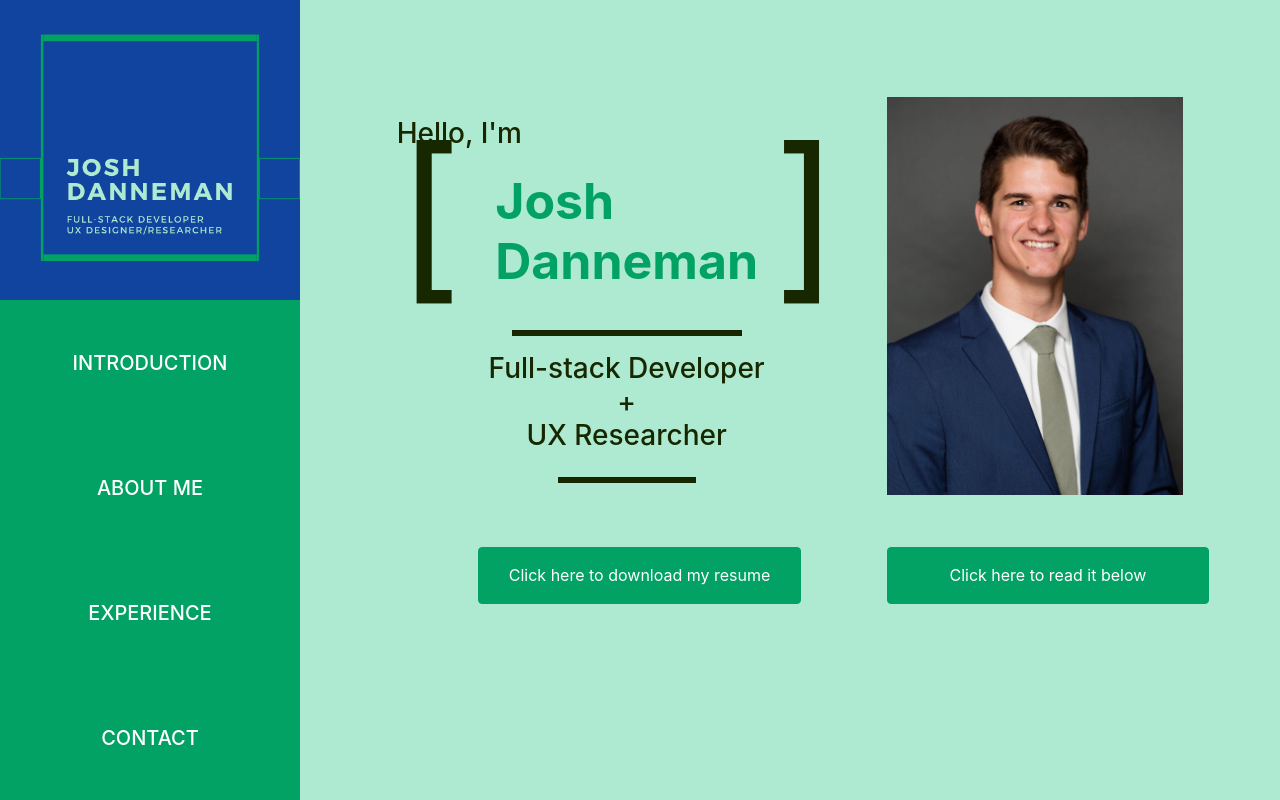
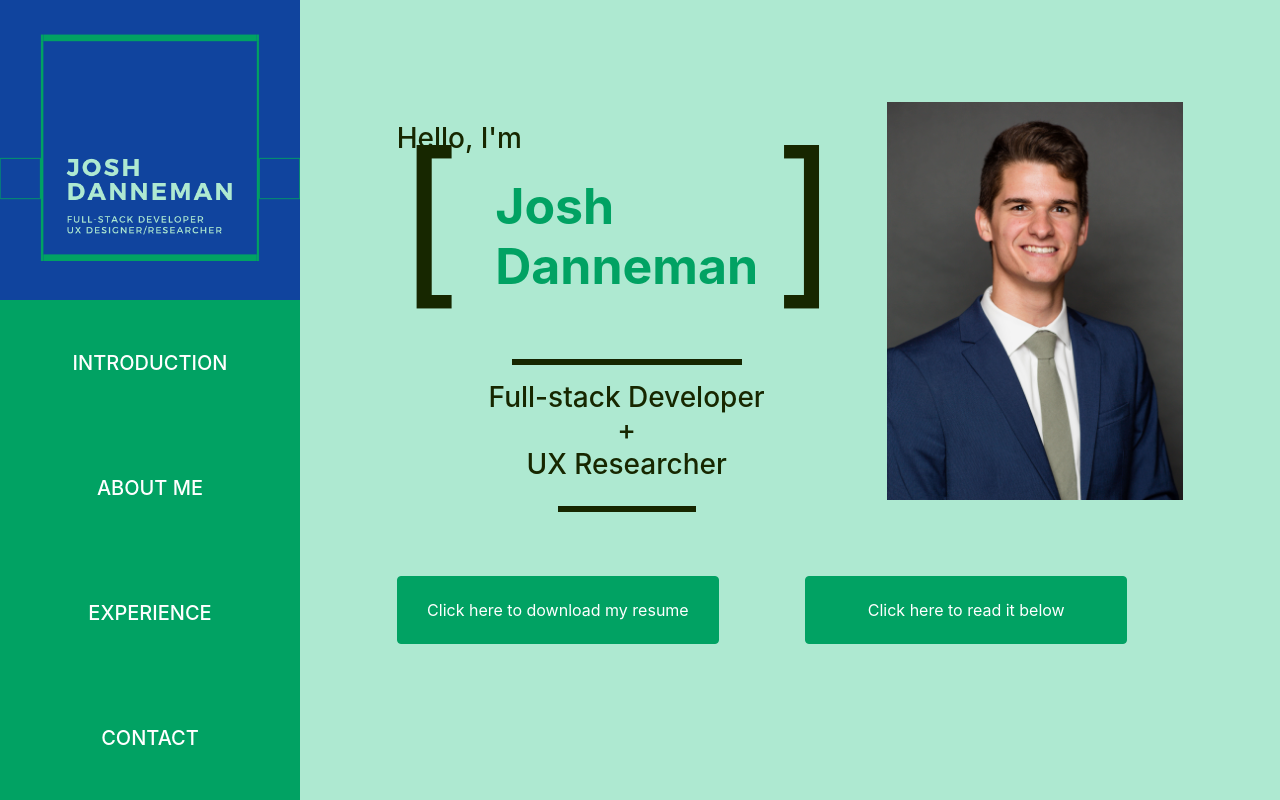
Before and after one commit to joshdn2/resume, a React (Create React App) app: page / in a window 1280 px wide. Built offline with nearby package versions, Linux system fonts and the light colour scheme.

Commit message:
styling it up

```diff
--- a/src/NotSidebar/NotSidebar.css
+++ b/src/NotSidebar/NotSidebar.css
@@ -41,5 +41,5 @@
     background-color: var(--accent-color);
     border-color: var(--accent-color);
     width:150%;
-    height:150%;
+    height:180%;
 }
--- a/src/NotSidebar/NotSidebar.js
+++ b/src/NotSidebar/NotSidebar.js
@@ -26,6 +26,7 @@ export default function App() {
                         <h1 className="nameTitle"><strong>Josh<br/> Danneman</strong></h1>
                         <Col sm={0}>{ !widthTest && <div className="bracket">]</div>}</Col>
                     </Row>
+                    <br/>
                     <hr className='lineBreakTop'/>
                     <Row>
                         <Col md={2}></Col>
@@ -48,7 +49,7 @@ export default function App() {
             </Row>
             <br/><br/>
             <Row>
-                <Col md={2}></Col>
+                <Col md={1}></Col>
                 <Col md={3}>
                     <Button className="resumeReadButton">Click here to download my resume</Button>
                 </Col>
```
